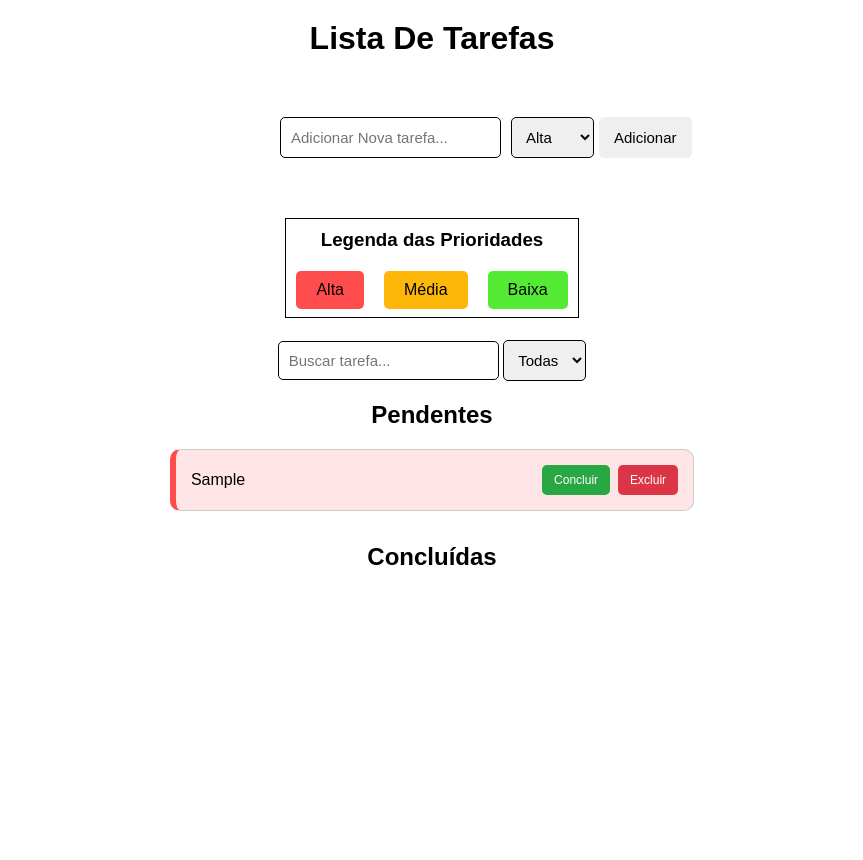
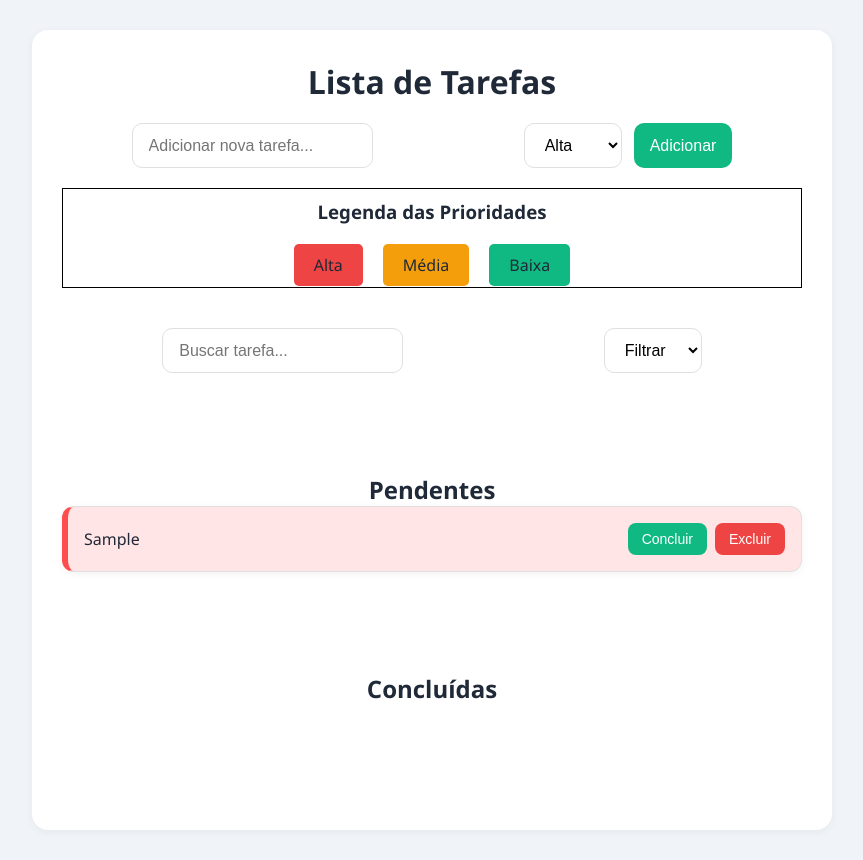
Before and after one commit to omarcusviniciuz/AF-Lista-de-Afazeres, a plain HTML site: page index.html in a window 1280 px wide. Both pictures are taken after typing "Sample" into the empty fields and a click on the button "Adicionar". Shown: the whole page, without its empty margins (208-1071 px from the left). Before the commit the page ends 800 px from the top, so only its background shows below. Drawn offline with Linux system fonts and the light colour scheme.

Commit message:
commit final

```diff
--- /dev/null
+++ b/global-Style.css
@@ -0,0 +1,13 @@
+:root {
+  --bg-main: #f0f4f8;
+  --card-bg: #ffffff;
+  --border-color: #e0e0e0;
+  --text-primary: #1f2937;
+  --text-secondary: #6b7280;
+
+  --priority-high: #ef4444;
+  --priority-medium: #f59e0b;
+  --priority-low: #10b981;
+
+  --shadow-light: 0 2px 8px rgba(0, 0, 0, 0.05);
+}
--- a/index.html
+++ b/index.html
@@ -5,22 +5,22 @@
   <meta charset="UTF-8">
   <meta name="viewport" content="width=device-width, initial-scale=1.0">
   <title>Lista de Tarefas Interativa</title>
+  <link rel="stylesheet" href="global-Style.css">
   <link rel="stylesheet" href="style.css">
 </head>
 
 <body>
   <div class="container">
-    <h1 class="Titulo">Lista De Tarefas</h1>
-    <div class="new-task">
-      <input type="text" name="lista_Tarefa" id="lista_Tarefa" placeholder="Adicionar Nova tarefa...">
+    <h1 class="titulo">Lista de Tarefas</h1>
+    <div class="nova-tarefa">
+      <input type="text" name="lista_Tarefa" id="lista_Tarefa" placeholder="Adicionar nova tarefa...">
       <div class="botoes">
         <select name="importancia" id="importancia">
           <option value="alta">Alta</option>
           <option value="media">Média</option>
           <option value="baixa">Baixa</option>
         </select>
-
-      <button id="button"type="button">Adicionar</button>
+        <button id="button" type="button">Adicionar</button>
       </div>
     </div>
     <div class="prioridade">
@@ -33,8 +33,9 @@
     </div>
     <div class="filtro">
       <input type="text" id="buscar_tarefa" placeholder="Buscar tarefa...">
+      <label for="filtro_prioridade" style="display:none;">Filtrar por prioridade</label>
       <select id="filtro_prioridade">
-  <option value="todas">Todas</option>
+        <option value="todas">Filtrar</option>
         <option value="alta">Alta</option>
         <option value="media">Média</option>
         <option value="baixa">Baixa</option>
@@ -45,7 +46,6 @@
 
     <h2>Concluídas</h2>
     <ul class="task_lista" id="task_concluida"></ul>
-
   </div>
   <script src="script.js"></script>
 </body>
--- a/script.js
+++ b/script.js
@@ -1,56 +1,99 @@
+let tarefasArray = [];
+
+// Função para salvar tarefas no localStorage
+function salvarTarefas() {
+  localStorage.setItem("tarefas", JSON.stringify(tarefasArray));
+}
+
+// Função para renderizar tarefas na tela
+function renderizarTarefas() {
+  document.getElementById('task_pendente').innerHTML = '';
+  document.getElementById('task_concluida').innerHTML = '';
+
+  tarefasArray.forEach((tarefa) => {
+    const itemTarefa = document.createElement("li");
+    itemTarefa.classList.add('task-item', tarefa.prioridade);
+    if (tarefa.concluida) itemTarefa.classList.add('completed');
+
+    const divInfo = document.createElement("div");
+    divInfo.classList.add('info');
+
+    const divTexto = document.createElement('div');
+    divTexto.classList.add('texto');
+    divTexto.innerText = tarefa.nome;
+
+    const divAcoes = document.createElement('div');
+    divAcoes.classList.add('acoes');
+
+    if (!tarefa.concluida) {
+      const botaoConcluir = document.createElement('button');
+      botaoConcluir.classList.add('button-confirmar');
+      botaoConcluir.innerText = 'Concluir';
+      botaoConcluir.onclick = () => {
+        tarefa.concluida = true;
+        tarefa.dataConclusao = new Date().toLocaleString();
+        salvarTarefas();
+        renderizarTarefas();
+      };
+      divAcoes.appendChild(botaoConcluir);
+    } else {
+      const data = document.createElement('span');
+      data.classList.add('data-termino');
+      data.style.fontSize = '0.8em';
+      data.innerText = `Concluída em ${tarefa.dataConclusao}`;
+      divAcoes.appendChild(data);
+    }
+
+    const botaoExcluir = document.createElement('button');
+    botaoExcluir.classList.add('button-excluir');
+    botaoExcluir.innerText = 'Excluir';
+    botaoExcluir.onclick = () => {
+      tarefasArray = tarefasArray.filter((t) => t !== tarefa);
+      salvarTarefas();
+      renderizarTarefas();
+    };
+
+    divAcoes.appendChild(botaoExcluir);
+    divInfo.appendChild(divTexto);
+    divInfo.appendChild(divAcoes);
+    itemTarefa.appendChild(divInfo);
+
+    if (tarefa.concluida) {
+      document.getElementById('task_concluida').appendChild(itemTarefa);
+    } else {
+      document.getElementById('task_pendente').appendChild(itemTarefa);
+    }
+  });
+}
+
+// Evento para adicionar nova tarefa
 document.getElementById("button").addEventListener('click', function () {
-  const taksName = document.getElementById("lista_Tarefa").value.trim();
-  const priority = document.getElementById("importancia").value;
+  const nomeTarefa = document.getElementById("lista_Tarefa").value.trim();
+  const prioridade = document.getElementById("importancia").value;
 
-  if (!taksName) {
-    alert('Prencha o nome da tarefa!');
-    document.getElementById("lista_Tarefa").focus()
+  if (!nomeTarefa) {
+    alert('Preencha o nome da tarefa!');
+    document.getElementById("lista_Tarefa").focus();
     return;
   }
 
-  const taskItem = document.createElement("li");
-  taskItem.classList.add('task-item', priority);
+  const novaTarefa = {
+    nome: nomeTarefa,
+    prioridade: prioridade,
+    concluida: false,
+    dataConclusao: null
+  };
 
-  // Cria a div info (flex container)
-  const infoDiv = document.createElement("div");
-  infoDiv.classList.add('info');
+  tarefasArray.push(novaTarefa);
+  salvarTarefas();
+  renderizarTarefas();
 
-  // Texto da tarefa à esquerda
-  const textoDiv = document.createElement('div');
-  textoDiv.classList.add('texto');
-  textoDiv.innerText = taksName;
+  document.getElementById('lista_Tarefa').value = '';
+  document.getElementById('importancia').value = 'alta';
+});
 
-  // Ações à direita
-  const acoesDiv = document.createElement('div');
-  acoesDiv.classList.add('acoes');
-
-  // Botão concluir
-  const completeButton = document.createElement('button');
-  completeButton.classList.add('button-confirmar');
-  completeButton.innerText = 'Concluir';
-
-  // Botão excluir
-  const deleteButton = document.createElement('button');
-  deleteButton.classList.add('button-excluir');
-  deleteButton.innerText = 'Excluir';
-
-  deleteButton.onclick = () => taskItem.remove();
-
-  completeButton.onclick = () => {
-    taskItem.classList.add('completed');
-    completeButton.remove();
-
-    // Data de conclusão à direita
-    const time = document.createElement('span');
-    time.classList.add('data-termino');
-    time.style.fontSize = '0.8em';
-    time.innerText = `Concluída em ${new Date().toLocaleString()}`;
-    acoesDiv.appendChild(time);
-
-    document.getElementById('task_concluida').appendChild(taskItem);
-  }
-
-  document.getElementById("filtro_prioridade").addEventListener("change", function () {
+// Filtro por prioridade nas concluídas
+document.getElementById("filtro_prioridade").addEventListener("change", function () {
   const valorFiltro = this.value;
   const tarefas = document.querySelectorAll("#task_concluida li");
 
@@ -61,19 +104,25 @@ document.getElementById("button").addEventListener('click', function () {
       tarefa.style.display = "none";
     }
   });
-  document.getElementById("buscar_tarefa").addEventListener("input", function () {
+});
+
+// Busca por texto nas pendentes e concluídas
+document.getElementById("buscar_tarefa").addEventListener("input", function () {
   const termo = this.value.toLowerCase();
-  const tarefas = document.querySelectorAll("#task_pendente li");
 
-  tarefas.forEach((tarefa) => {
-    const texto = tarefa.querySelector(".texto").innerText.toLowerCase();
-    tarefa.style.display = texto.includes(termo) ? "flex" : "none";
-    // Salvar no localStorage
-function salvarTarefas() {
-  localStorage.setItem("tarefas", JSON.stringify(tarefasArray));
-}
+  const filtrar = (seletor) => {
+    const tarefas = document.querySelectorAll(seletor);
+    tarefas.forEach((tarefa) => {
+      const texto = tarefa.querySelector(".texto").innerText.toLowerCase();
+      tarefa.style.display = texto.includes(termo) ? "flex" : "none";
+    });
+  };
 
-// Carregar ao iniciar
+  filtrar("#task_pendente li");
+  filtrar("#task_concluida li");
+});
+
+// Carregar tarefas do localStorage ao iniciar
 window.onload = function () {
   const salvas = JSON.parse(localStorage.getItem("tarefas"));
   if (salvas) {
@@ -81,23 +130,3 @@ window.onload = function () {
     renderizarTarefas();
   }
 };
-  });
-});
- });
-  // Monta as ações
-  acoesDiv.appendChild(completeButton);
-  acoesDiv.appendChild(deleteButton);
-
-  // Monta a estrutura info
-  infoDiv.appendChild(textoDiv);
-  infoDiv.appendChild(acoesDiv);
-
-  // Adiciona infoDiv ao item da lista
-  taskItem.appendChild(infoDiv);
-
-  document.getElementById('task_pendente').appendChild(taskItem);
-
-  document.getElementById('lista_Tarefa').value = '';
-  document.getElementById('importancia').value = 'alta';
-
-});
--- a/style.css
+++ b/style.css
@@ -5,51 +5,83 @@
 }
 
 body {
-  font-family: Arial, Helvetica, sans-serif;
-  height: 100;
+  background-color: var(--bg-main);
+  font-family: "Segoe UI", sans-serif;
+  color: var(--text-primary);
+  padding: 30px;
 }
 
 .container {
-  text-align: center;
-  display: flex;
-  flex-direction: column;
-  align-items: center;
-  justify-content: space-between;
-  padding-top: 20px;
-  gap: 20px;
+  background: var(--card-bg);
+  padding: 30px;
+  border-radius: 16px;
+  box-shadow: var(--shadow-light);
+  max-width: 800px;
+  min-height: 800px;
+  margin: 0 auto;
 }
 
-.new-task {
-  display: flex;
-  width: 30%;
-  padding: 40px;
-
+.titulo {
+  text-align: center;
 }
 
-#lista_Tarefa {
-  font-size: 15px;
-  padding: 10px 10px;
-  text-align: start;
-  border: 1px solid black;
-  border-radius: 5px;
-
+.nova-tarefa {
+  display: flex;
+  gap: 12px;
+  flex-wrap: wrap;
 }
 
+#lista_Tarefa,
+#importancia,
+#button,
+#buscar_tarefa,
+#filtro_prioridade {
+  margin-top: 20px;
+  padding: 12px 16px;
+  border-radius: 10px;
+  border: 1px solid var(--border-color);
+  background: #fff;
+  font-size: 16px;
+  transition: 0.3s ease;
+}
+
+#button {
+  background-color: var(--priority-low);
+  color: white;
+  border: none;
+}
+
+#button:hover {
+  background-color: #0d9c6c;
+}
+
+li {
+  background-color: var(--card-bg);
+  border: 1px solid var(--border-color);
+  border-left: 8px solid transparent;
+  border-radius: 12px;
+  padding: 16px;
+  display: flex;
+  justify-content: space-between;
+  align-items: center;
+  box-shadow: var(--shadow-light);
+  transition: 0.3s;
+}
 
 .alta_span {
-  background-color: #ff4d4d;
+  background-color: var(--priority-high);
   padding: 10px 20px;
   border-radius: 5px;
 }
 
 .media_span {
-  background-color: #fcb708;
+  background-color: var(--priority-medium);
   padding: 10px 20px;
   border-radius: 5px;
 }
 
 .baixa_span {
-  background-color: hsl(109, 81%, 56%);
+  background-color: var(--priority-low);
   padding: 10px 20px;
   border-radius: 5px;
 }
@@ -62,67 +94,51 @@ body {
   height: 100px;
   display: flex;
   flex-direction: column;
+  margin-top: 20px;
+}
+
+.filtro {
+  display: flex;
+  justify-content: center;
+  margin-top: 20px;
+}
+
+.botoes {
+  display: flex;
+  gap: 12px;
+}
+
+.button-confirmar,
+.button-excluir {
+  padding: 8px 14px;
+  font-size: 14px;
+  border-radius: 8px;
+  border: none;
+  color: white;
+  cursor: pointer;
+  transition: 0.2s ease-in-out;
+}
+
+.button-confirmar {
+  background-color: var(--priority-low);
+}
+
+.button-confirmar:hover {
+  background-color: #0f766e;
+}
+
+.button-excluir {
+  background-color: var(--priority-high);
+}
+
+.button-excluir:hover {
+  background-color: #b91c1c;
 }
 
 .alinhar-span {
   padding-top: 20px;
   display: flex;
   gap: 20px;
-}
-
-#importancia {
-  margin-left: 10px;
-  font-size: 15px;
-  padding: 10px 10px;
-  text-align: start;
- border: 1px solid black;
-  border-radius: 5px;
-}
-
-#filtro_prioridade{
-
-  font-size: 15px;
-  padding: 10px 10px;
-  text-align: start;
- border: 1px solid black;
-  border-radius: 5px;
-}
-#buscar_tarefa{
-      font-size: 15px;
-  padding: 10px 10px;
-  text-align: start;
- border: 1px solid black;
-  border-radius: 5px;
-}
-
-#button {
-  margin-left: 5px;
-  font-size: 15px;
-  padding: 10px 15px;
-  text-align: start;
-  border: none;
-  border-radius: 5px;
-}
-.botoes{
-    display: flex;
-
-
-}
-
-li {
-  display: flex;
-  width: 63%;
-  justify-content: space-between;
-  padding: 15px;
-  align-items: center;
-  border-radius: 10px;
-  margin-bottom: 12px;
-  border: 1px solid #ccc;
-}
-
-ul {
-  width: 65%;
-
 }
 
 .info {
@@ -133,8 +149,8 @@ ul {
 }
 
 .texto {
- flex-grow: 1;
- text-align: left;
+  flex-grow: 1;
+  text-align: left;
 }
 
 .acoes {
@@ -146,56 +162,44 @@ ul {
 
 .data-termino {
   margin-left: 8px;
-
   font-weight: bold;
-}
-.button-confirmar {
-  font-size: 12px;
-  padding: 8px 12px;
-  border-radius: 5px;
-  background-color: #28a745;
-  border: none;
-  color: white;
-  cursor: pointer;
-  transition: background-color 0.3s ease;
-}
-.button-confirmar:hover {
-  background-color: #218838;
-}
-
-.button-excluir {
-  font-size: 12px;
-  padding: 8px 12px;
-  border-radius: 5px;
-  background-color: #dc3545;
-  border: none;
-  color: white;
-  cursor: pointer;
-  transition: background-color 0.3s ease;
-}
-.button-excluir:hover {
-  background-color: #c82333;
 }
 
 .task-item.alta {
   background-color: #ffe5e5;
   border-left: 6px solid #ff4d4d;
 }
+
 .task-item.media {
   background-color: #fff8e1;
   border-left: 6px solid #fcb708;
 }
+
 .task-item.baixa {
   background-color: #e6ffe5;
   border-left: 6px solid hsl(109, 81%, 56%);
 }
 
+.completed {
+  opacity: 0.7;
+}
+
+h2 {
+  text-align: center;
+  margin-top: 100px;
+}
+
 @media (max-width: 768px) {
-  .new-task {
+  .nova-tarefa {
     flex-direction: column;
     align-items: center;
     text-align: center;
     width: 90%;
+  }
+
+  .filtro {
+    flex-direction: column;
+    margin-top: 0;
   }
 
   .botoes {
@@ -205,26 +209,16 @@ ul {
     margin-top: 10px;
   }
 
-  #lista_Tarefa {
-    width: 100%;
-
+  h2 {
+    margin-top: 50px;
   }
 
-  #button, #importancia {
-    width: 100%;
+  .button-confirmar,
+  .button-excluir {
+    font-size: 10px;
   }
 
-  ul {
-    width: 95%;
-
+  .alinhar-span {
+    font-size: 10px;
   }
-  li{
-    width: 95%;
-  }
-  #button {
-text-align: center;
 }
-.prioridade {
-
-}
-}
```
Lines whose indentation alone changed are shown as unchanged.
